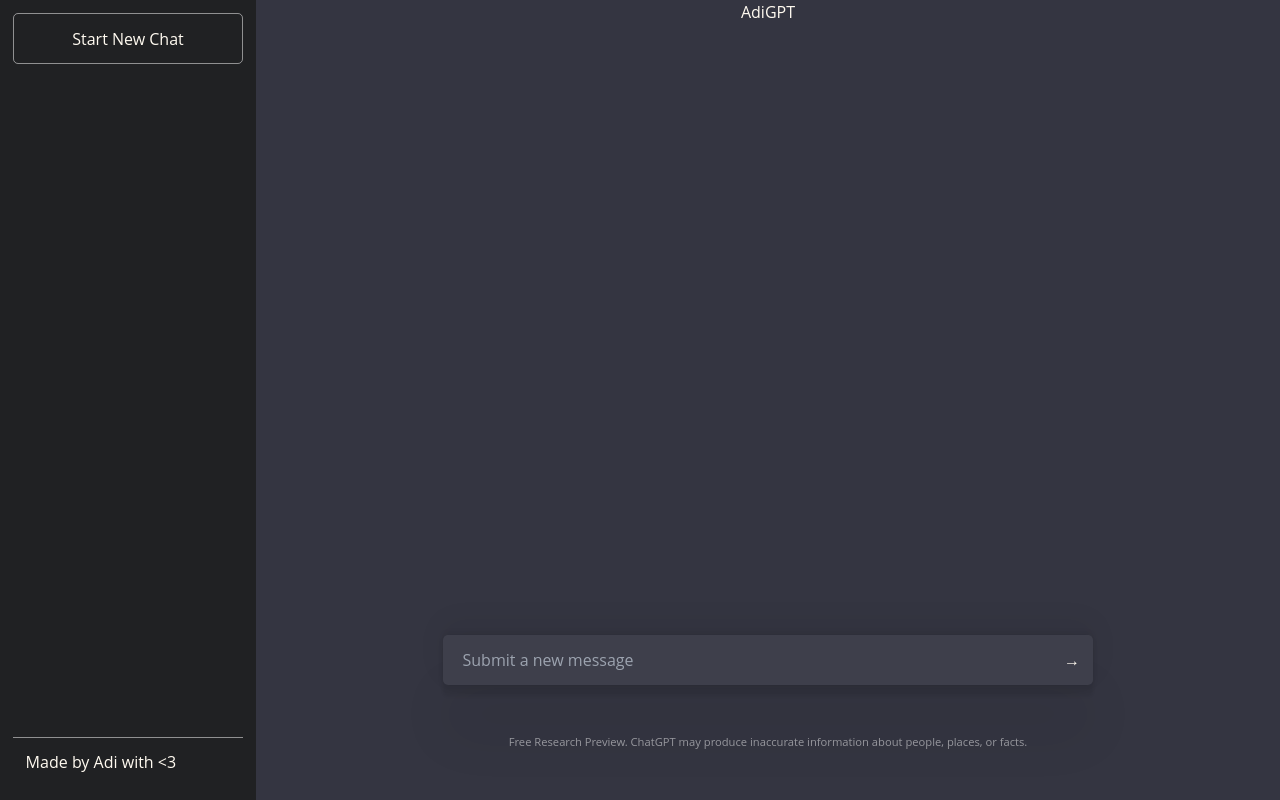
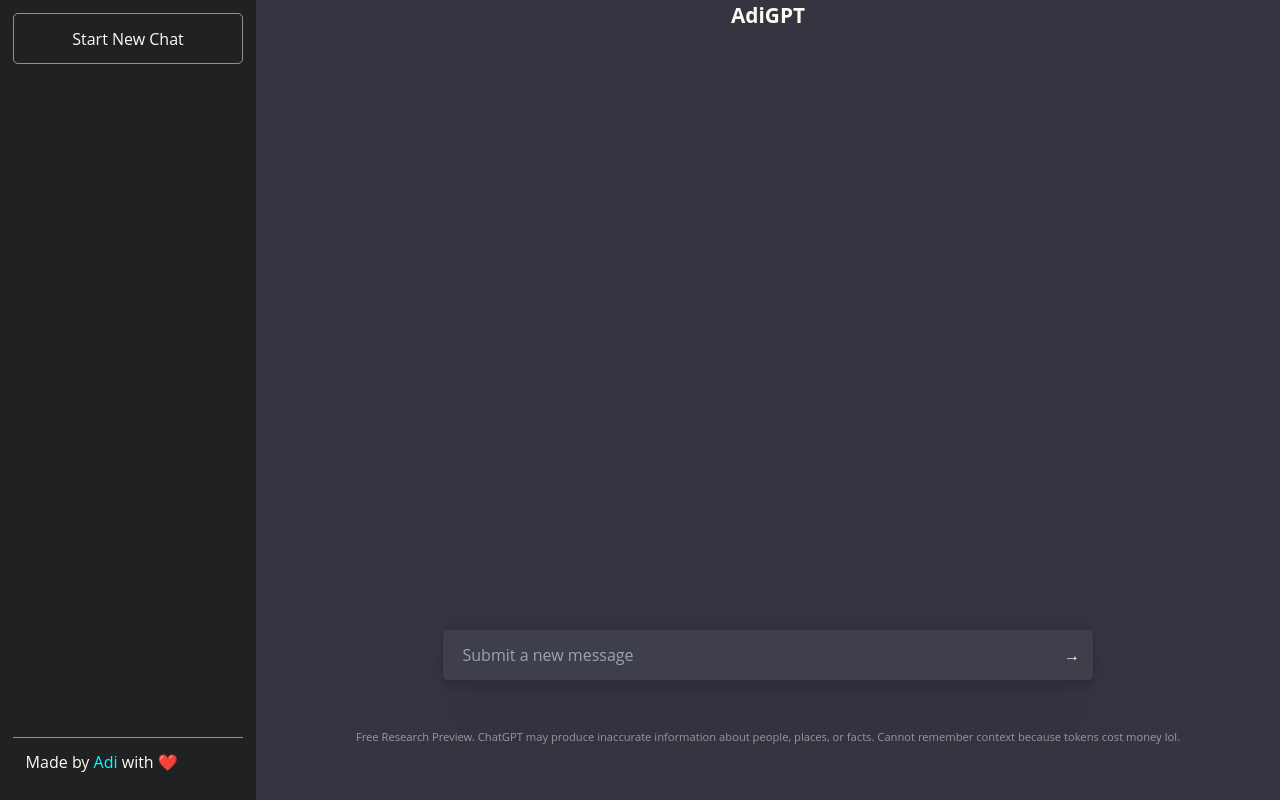
Before and after one commit to Adi-UA/another-gpt-wrapper, a Next.js app: page / in a window 1280 px wide. Built offline with nearby package versions, Linux system fonts and the light colour scheme.

Commit message:
Modularization
Decomposing into sveral smaller components
Using server side rendering where possible (can probably be improved later?)
Fixed a bug that caused the first ever chat not to show in the feed

```diff
--- /dev/null
+++ b/app/BottomSection.tsx
@@ -0,0 +1,24 @@
+import UserInput from "./UserInput";
+
+interface BottomSectionProps {
+  sendMessagehandler: (input: string) => void;
+  curTitle: string | null;
+}
+
+const BottomSection = (props: BottomSectionProps) => {
+  return (
+    <div className="bottom-section">
+      <UserInput
+        curTitle={props.curTitle}
+        sendMessagehandler={props.sendMessagehandler}
+      ></UserInput>
+      <p className="info">
+        Free Research Preview. ChatGPT may produce inaccurate information about
+        people, places, or facts. Cannot remember context because tokens cost
+        money lol.
+      </p>
+    </div>
+  );
+};
+
+export default BottomSection;
--- /dev/null
+++ b/app/ChatHistory.tsx
@@ -0,0 +1,34 @@
+"use client";
+
+import { Chat } from "@/interfaces";
+
+interface ChatHistoryProps {
+  changeActiveChatHandler: (uniqueTitle: string) => void;
+  prevChats: Chat[];
+}
+
+const ChatHistory = (props: ChatHistoryProps) => {
+  const changeActiveChat = props.changeActiveChatHandler;
+  const prevChats = props.prevChats;
+  const uniqueTitles = Array.from(
+    new Set(prevChats.map((prevChat) => prevChat.title))
+  );
+
+  return (
+    <ul className="history">
+      {uniqueTitles &&
+        uniqueTitles.map((uniqueTitle, idx) => (
+          <li
+            onClick={() => {
+              changeActiveChat(uniqueTitle);
+            }}
+            key={idx}
+          >
+            {uniqueTitle}
+          </li>
+        ))}
+    </ul>
+  );
+};
+
+export default ChatHistory;
--- /dev/null
+++ b/app/Feed.tsx
@@ -0,0 +1,24 @@
+import { Chat } from "@/interfaces";
+
+interface FeedProps {
+  curChat: Chat[];
+}
+
+const Feed = (props: FeedProps) => {
+  const curChat = props.curChat;
+
+  return (
+    <ul className="feed">
+      {curChat.map((chat, idx) => (
+        <li key={idx}>
+          <p className="feed-role">
+            {chat.role === "user" ? "User" : "Adi-GPT"}
+          </p>
+          <p>{chat.content}</p>
+        </li>
+      ))}
+    </ul>
+  );
+};
+
+export default Feed;
--- /dev/null
+++ b/app/Sidebar.tsx
@@ -0,0 +1,31 @@
+"use client";
+
+import { Chat } from "@/interfaces";
+import ChatHistory from "./ChatHistory";
+
+interface SidebarProps {
+  newChatHandler: () => void;
+  changeActiveChatHandler: (uniqueTitle: string) => void;
+  prevChats: Chat[];
+}
+
+const Sidebar = (props: SidebarProps) => {
+  const createNewChat = props.newChatHandler;
+
+  return (
+    <section className="side-bar">
+      <button onClick={createNewChat}>Start New Chat</button>
+      <ChatHistory
+        changeActiveChatHandler={props.changeActiveChatHandler}
+        prevChats={props.prevChats}
+      ></ChatHistory>
+      <nav>
+        <p>
+          Made by <a href="https://github.com/Adi-UA">Adi</a> with ❤️
+        </p>
+      </nav>
+    </section>
+  );
+};
+
+export default Sidebar;
--- /dev/null
+++ b/app/UserInput.tsx
@@ -0,0 +1,41 @@
+"use client";
+import { ChangeEvent, useEffect, useState } from "react";
+
+interface UserInputProps {
+  sendMessagehandler: (input: string) => void;
+  curTitle: string | null;
+}
+
+const UserInput = (props: UserInputProps) => {
+  const [inputValue, setInputValue] = useState("");
+  const curTitle = props.curTitle;
+  const sendMessagehandler = props.sendMessagehandler;
+
+  useEffect(() => {
+    setInputValue("");
+  }, [curTitle]);
+
+  return (
+    <div className="input-container">
+      <input
+        value={inputValue}
+        onChange={(e: ChangeEvent) => {
+          const target = e.target as HTMLTextAreaElement;
+          setInputValue(target.value);
+        }}
+        placeholder="Submit a new message"
+        type="text"
+      />
+      <div
+        id="submit"
+        onClick={() => {
+          sendMessagehandler(inputValue);
+        }}
+      >
+        →
+      </div>
+    </div>
+  );
+};
+
+export default UserInput;
--- a/app/globals.css
+++ b/app/globals.css
@@ -13,12 +13,19 @@
   margin: 0;
   padding: 0;
 }
+.title {
+  font-size: 1.3em;
+  font-weight: bold;
+}
 
 .app {
   background-color: #343541;
   display: flex;
 }
 
+a {
+  color: aqua;
+}
 .side-bar {
   background-color: #202123;
   height: 100vh;
@@ -37,6 +44,10 @@
   cursor: pointer;
 }
 
+.side-bar > button:hover {
+  background-color: rgba(255, 255, 255, 0.1);
+}
+
 nav {
   border-top: solid 0.5px rgba(255, 255, 255, 0.5);
   padding: 5%;
@@ -51,8 +62,15 @@
 
 .history > li {
   list-style-type: none;
-  padding: 6% 0;
+  padding: 5% 3%;
   cursor: pointer;
+  border: solid 0.5px rgba(255, 255, 255, 0.5);
+  font-size: medium;
+  background-color: rgba(255, 255, 255, 0.05);
+}
+
+.history > li:hover {
+  background-color: rgba(255, 255, 255, 0.1);
 }
 
 .main {
@@ -89,7 +107,7 @@
   flex-direction: column;
   justify-content: center;
   align-items: center;
-  padding: 0 2%;
+  padding: 0.5% 2%;
 }
 
 .info {
@@ -115,8 +133,8 @@
   display: flex;
   background-color: #444654;
   width: 100%;
-  padding: 5%;
-  margin: 4% 0;
+  padding: 3%;
+  margin: 1% 0;
 }
 
 .feed p {
@@ -125,6 +143,8 @@
   text-align: left;
 }
 
-.feed p.role {
-  min-width: 100px;
+.feed p.feed-role {
+  min-width: 5em;
+  border-right: dotted 0.5px rgba(255, 255, 255, 0.5);
+  margin-right: 1%;
 }
--- a/app/page.tsx
+++ b/app/page.tsx
@@ -1,17 +1,41 @@
 "use client";
-import { useState, useEffect, ChangeEvent } from "react";
+import { useState, useEffect } from "react";
+import Sidebar from "./Sidebar";
+import { Chat, Message, SendMessageRequest } from "@/interfaces";
+import Feed from "./Feed";
+import BottomSection from "./BottomSection";
 
 export default function Home() {
-  const [inputValue, setInputValue] = useState("");
-  const [message, setMessage] = useState<{ role: string; content: string }>();
-  const [curTitle, setCurTtle] = useState<string | null>(null);
-  const [prevChats, setPrevChats] = useState<
-    { title: string; role: string; content: string }[]
-  >([]);
+  const [message, setMessage] = useState<Message | null>(null);
+  const [curTitle, setCurTitle] = useState<string | null>(null);
+  const [prevChats, setPrevChats] = useState<Chat[]>([]);
 
-  const getMessages = async () => {
-    if (inputValue.length > 0) {
-      const options = {
+  const updateTitle = (inputValue: string) => {
+    if (!curTitle) {
+      setCurTitle(inputValue);
+    }
+  };
+
+  const updatePrevChats = (
+    title: string,
+    inputValue: string,
+    message: Message
+  ) => {
+    if (title) {
+      setPrevChats((prevChats) => [
+        ...prevChats,
+        {
+          title: title,
+          role: "user",
+          content: inputValue,
+        },
+        { title: title, role: message.role, content: message.content },
+      ]);
+    }
+  };
+
+  const sendMessageAndGetResponse = async (inputValue: string) => {
+    const options: SendMessageRequest = {
       method: "POST",
       headers: {
         "Content-Type": "application/json",
@@ -20,101 +44,46 @@
         message: inputValue,
       }),
     };
+
     try {
       const response = await fetch("/api/completions", options);
       const data = await response.json();
-        setMessage(data.choices[0].message);
+      const msg: Message = data.choices[0].message;
+      setMessage(msg);
+      updateTitle(inputValue);
+      const title = curTitle ? curTitle : inputValue;
+      updatePrevChats(title, inputValue, msg);
     } catch (error) {
       console.error(error);
-      }
     }
   };
 
   const createNewChat = () => {
-    setMessage(undefined);
-    setInputValue("");
-    setCurTtle(null);
+    setMessage(null);
+    setCurTitle(null);
   };
 
   const changeActiveChat = (uniqueTitle: string) => {
-    setCurTtle(uniqueTitle);
-    setMessage(undefined);
-    setInputValue("");
+    setCurTitle(uniqueTitle);
+    setMessage(null);
   };
-
-  useEffect(() => {
-    console.log(curTitle, inputValue, message);
-    if (!curTitle && inputValue && message) {
-      setCurTtle(inputValue);
-    }
-    if (curTitle && inputValue && message) {
-      setPrevChats((prevChats) => [
-        ...prevChats,
-        {
-          title: curTitle,
-          role: "user",
-          content: inputValue,
-        },
-        { title: curTitle, role: message.role, content: message.content },
-      ]);
-    }
-  }, [message, curTitle]);
-
-  const curChat = prevChats.filter((prevChat) => prevChat.title === curTitle);
-  const uniqueTitles = Array.from(
-    new Set(prevChats.map((prevChat) => prevChat.title))
-  );
 
   return (
     <div className="app">
-      <section className="side-bar">
-        <button onClick={createNewChat}>Start New Chat</button>
-        <ul className="history">
-          {uniqueTitles.map((uniqueTitle, idx) => (
-            <li
-              onClick={() => {
-                changeActiveChat(uniqueTitle);
-              }}
-              key={idx}
-            >
-              {uniqueTitle}
-            </li>
-          ))}
-        </ul>
-        <nav>
-          <p>Made by Adi with &lt;3</p>
-        </nav>
-      </section>
+      <Sidebar
+        newChatHandler={createNewChat}
+        changeActiveChatHandler={changeActiveChat}
+        prevChats={prevChats}
+      ></Sidebar>
       <section className="main">
-        {!curTitle && <h1>AdiGPT</h1>}
-        <ul className="feed">
-          {curChat.map((chat, idx) => (
-            <li key={idx}>
-              <p className="feed-role">{chat.role}</p>
-              <p>{chat.content}</p>
-            </li>
-          ))}
-        </ul>
-        <div className="bottom-section">
-          <div className="input-container">
-            <input
-              value={inputValue}
-              onChange={(e: ChangeEvent) => {
-                const target = e.target as HTMLTextAreaElement;
-                setInputValue(target.value);
-              }}
-              placeholder="Submit a new message"
-              type="text"
-            />
-            <div id="submit" onClick={getMessages}>
-              →
-            </div>
-          </div>
-          <p className="info">
-            Free Research Preview. ChatGPT may produce inaccurate information
-            about people, places, or facts.
-          </p>
-        </div>
+        <h1 className="title">AdiGPT</h1>
+        <Feed
+          curChat={prevChats.filter((prevChat) => prevChat.title === curTitle)}
+        ></Feed>
+        <BottomSection
+          curTitle={curTitle}
+          sendMessagehandler={sendMessageAndGetResponse}
+        ></BottomSection>
       </section>
     </div>
   );
```
Also changed, not shown: interfaces/index.ts (+16 -0 lines). Lines whose indentation alone changed are shown as unchanged.
